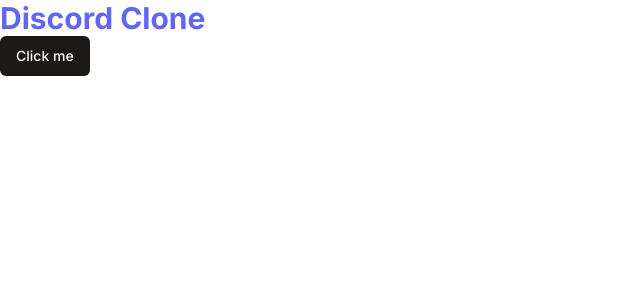
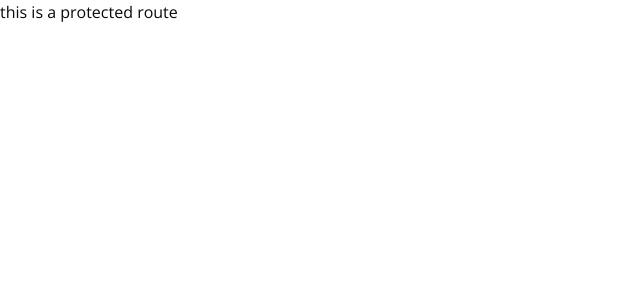
Before and after one commit to jackmaders/nextjs-tutorial-discord, a Next.js app: page / in a window 1280 px wide. Shown: the top 300 px of the page, without its empty margins (0-640 px from the left). Built offline with nearby package versions, Linux system fonts and the light colour scheme.

Commit message:
initial routes layout

```diff
--- /dev/null
+++ b/app/(auth)/(routes)/login/page.tsx
@@ -0,0 +1,5 @@
+const LoginPage = () => {
+  return <div className="">login page</div>;
+};
+
+export default LoginPage;
--- /dev/null
+++ b/app/(auth)/layout.tsx
@@ -0,0 +1,7 @@
+import React from "react";
+
+const AuthLayout = ({ children }: { children: React.ReactNode }) => {
+  return <div className="bg-red-500">{children}</div>;
+};
+
+export default AuthLayout;
--- /dev/null
+++ b/app/(main)/(routes)/page.tsx
@@ -0,0 +1,3 @@
+export default function Home() {
+  return <div className="">this is a protected route</div>;
+}
--- a/app/layout.tsx
+++ b/app/layout.tsx
@@ -1,11 +1,11 @@
 import type { Metadata } from "next";
-import { Inter } from "next/font/google";
+import { Open_Sans } from "next/font/google";
 import "./globals.css";
 
-const inter = Inter({ subsets: ["latin"] });
+const openSans = Open_Sans({ subsets: ["latin"] });
 
 export const metadata: Metadata = {
-  title: "Create Next App",
+  title: "Team Chat Application",
   description: "Generated by create next app",
 };
 
@@ -16,7 +16,7 @@
 }>) {
   return (
     <html lang="en">
-      <body className={inter.className}>{children}</body>
+      <body className={openSans.className}>{children}</body>
     </html>
   );
 }
--- a/app/page.tsx
+++ /dev/null
@@ -1,10 +0,0 @@
-import { Button } from "@/components/ui/button";
-
-export default function Home() {
-  return (
-    <div className="flex flex-col items-start">
-      <p className="text-3xl font-bold text-indigo-500">Discord Clone</p>
-      <Button>Click me</Button>
-    </div>
-  );
-}
```
